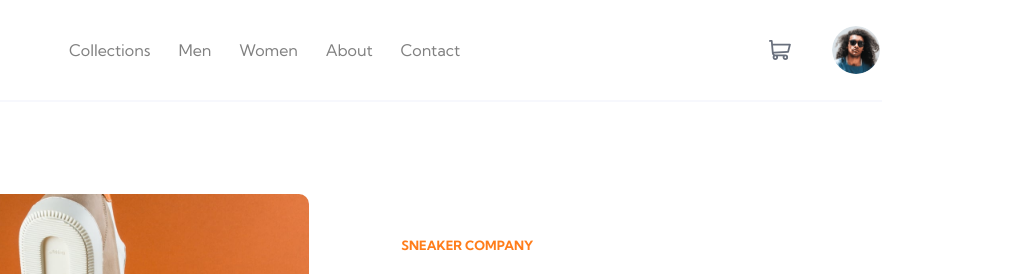
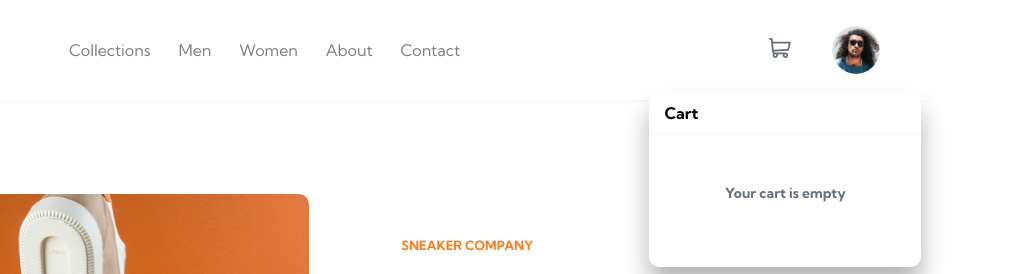
Before and after one commit to GabrielV7x/ecommerce-product-page-main, a plain HTML site: page index.html in a window 1280 px wide. Shown: the top 274 px of the page, 270-1280 px from the left. Drawn offline with Linux system fonts and the light colour scheme.

Commit message:
CSS menu cart popup done

```diff
--- a/index.html
+++ b/index.html
@@ -40,7 +40,18 @@
       </ul>
 
       <div class="menu_right">
-        <img src="./images/icon-cart.svg" class="cart" alt="">
+        <div>
+          <img src="./images/icon-cart.svg" class="cart" alt="">
+          <div class="cart_popup">
+            <div class="cart_title">
+              Cart
+            </div>
+            <div class="cart_content">
+              Your cart is empty
+            </div>
+          </div>
+
+        </div>
         <img src="./images/image-avatar.png" class="avatar" alt="">
       </div>
     </div>
--- a/scss/styles.scss
+++ b/scss/styles.scss
@@ -56,10 +56,41 @@
       justify-content: end;
       align-items: center;
       max-height: 300px;
+      position: relative;
 
-      .cart {
-      max-height: 20%;
-      cursor: pointer;
+      div {
+        position: relative;
+
+        .cart {
+        max-height: 20%;
+        cursor: pointer;
+        }
+
+        div.cart_popup {
+          // display: none;
+          position: absolute;
+          top: 55px;
+          left: -120px;
+          height: 174px;
+          width: 272px;
+          border-radius: 10px;
+          box-shadow: 0px 17px 25px rgba(0,0,0,0.3);
+          background-color: white;
+
+          .cart_title {
+            font-weight: 700;
+            padding: 10px 0 10px 15px;
+            border-bottom: 2px solid hsl(223, 64%, 98%);
+          }
+
+          .cart_content {
+            text-align: center;
+            margin-top: 18%;
+            font-size: 14px;
+            font-weight: 700;
+            color: hsl(219, 9%, 45%)
+          }
+        }
       }
 
       .avatar {
```
Also changed, not shown: scss/styles.css.
